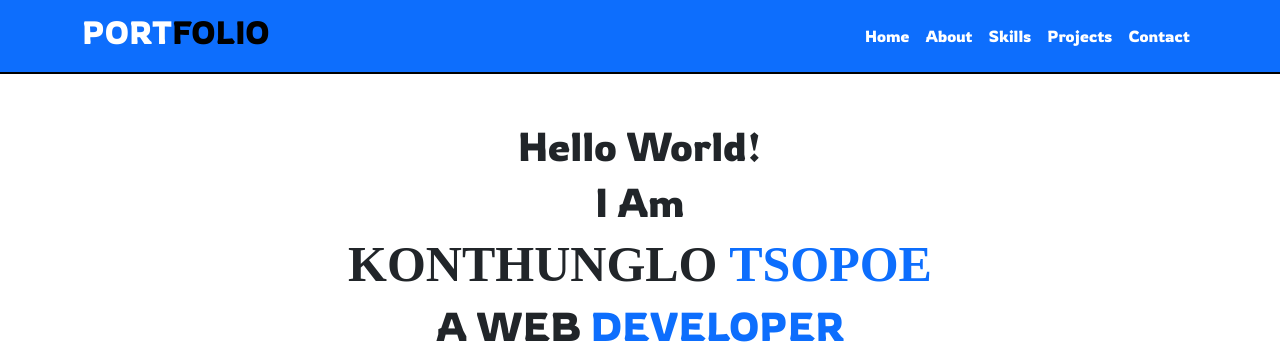
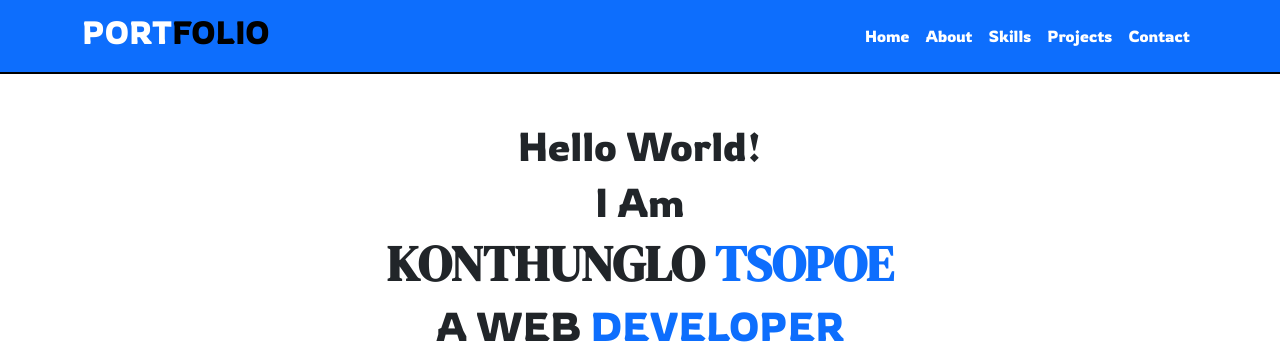
Before and after one commit to Abu-Tsopoe/Konthunglo_Tsopoe_Portfolio, a plain HTML site: page index.html in a window 1280 px wide. Shown: the top 363 px of the page. Drawn offline with nearby package versions, Linux system fonts and the light colour scheme.

Commit message:
index.html

```diff
--- a/index.html
+++ b/index.html
@@ -11,6 +11,7 @@
     <link rel="preconnect" href="https://fonts.googleapis.com">
 <link rel="preconnect" href="https://fonts.gstatic.com" crossorigin>
 <link href="https://fonts.googleapis.com/css2?family=Rowdies:wght@300;400;700&display=swap" rel="stylesheet">
+<link href="https://fonts.googleapis.com/css2?family=DM+Serif+Display:ital@0;1&display=swap" rel="stylesheet">
 </head>
 <body>
   <!--Header-->
```
